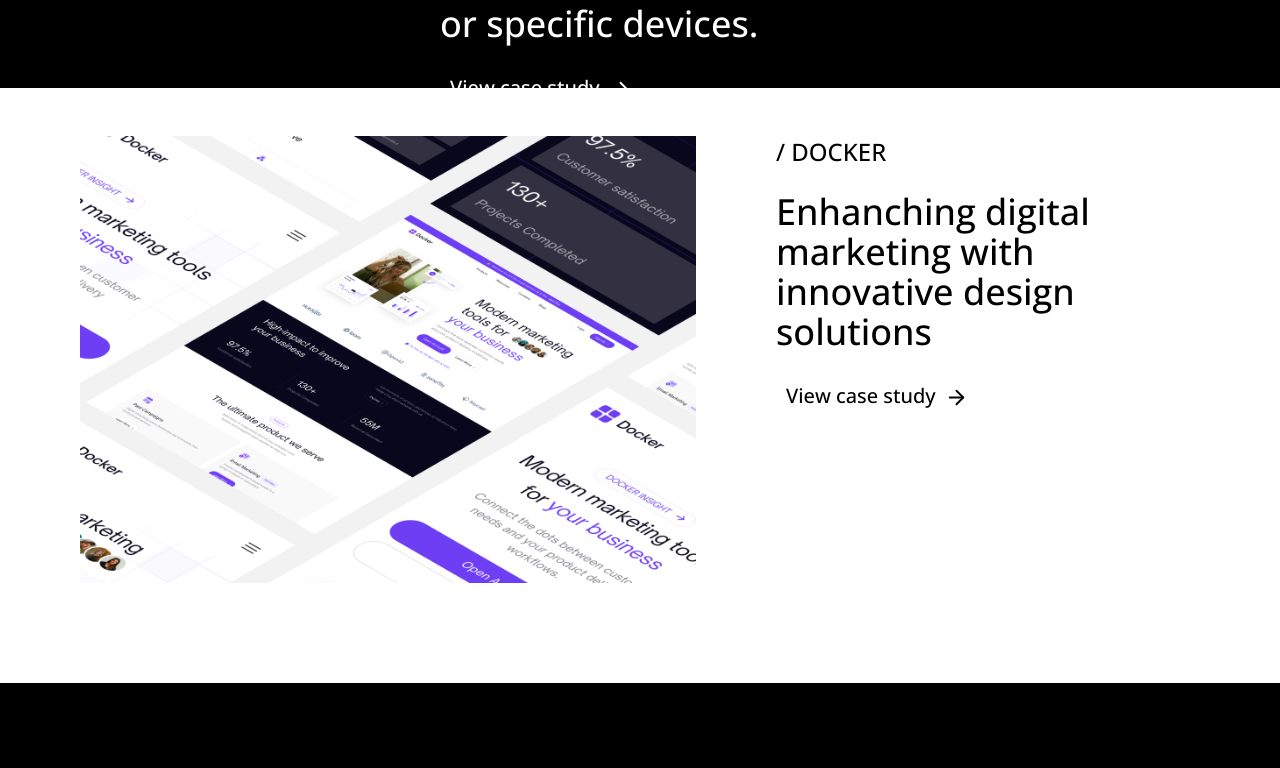
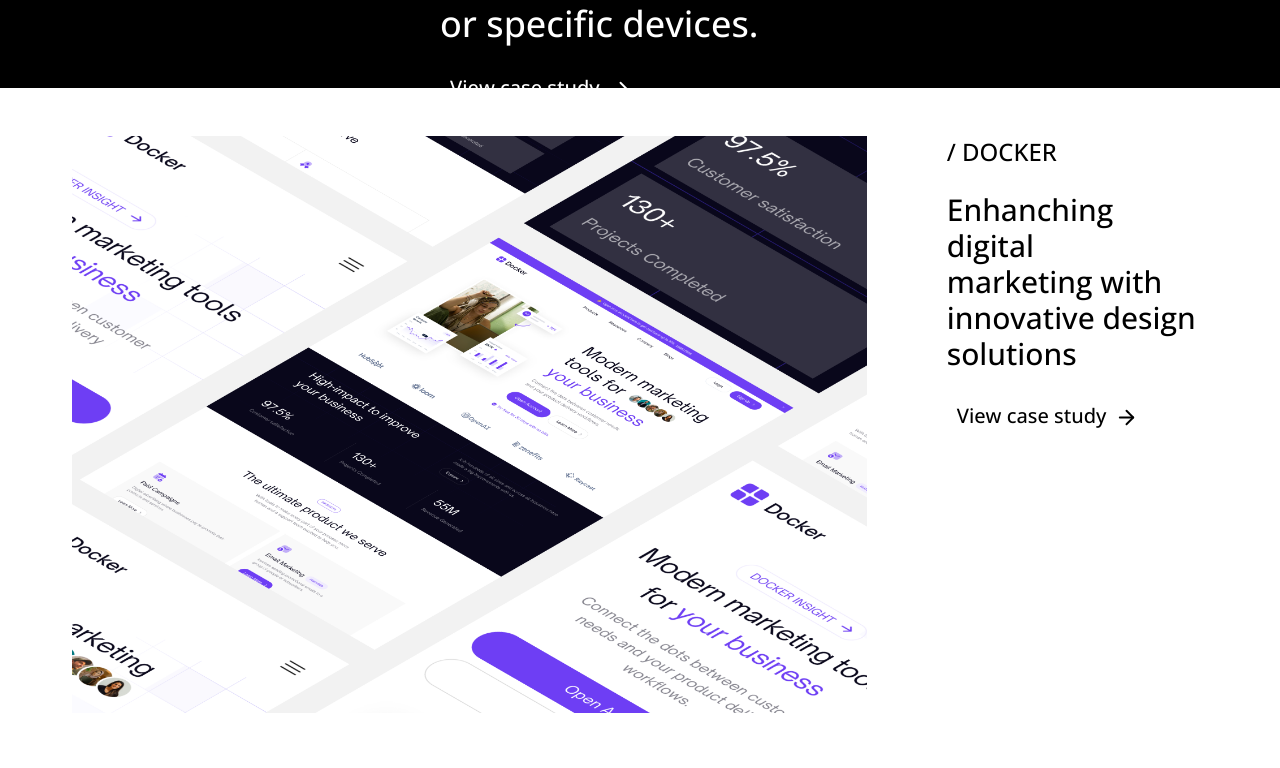
Before and after one commit to JihadZaidan/nexa-baru, a Next.js app: page /works in a window 1280 px wide. Shown: the part 2092-2860 px from the top of the page. Built offline with nearby package versions, Linux system fonts and the light colour scheme.

Commit message:
style: width photos

```diff
--- a/src/components/works/lowerworks.tsx
+++ b/src/components/works/lowerworks.tsx
@@ -15,9 +15,9 @@ export default function LowerSection() {
     useSlideFromLeft(imageRef, 0.3);
 
     return (
-        <div className="max-w-full w-full lg:px-20 lg:pt-12 lg:pb-25 px-5 py-8 bg-white">
+        <div className="max-w-full w-full lg:px-18 lg:pt-12 lg:pb-25 px-5 py-8 bg-white">
             <div className="w-full flex lg:flex-row flex-col-reverse lg:gap-20 gap-12">
-                <div ref={imageRef} className="lg:w-[55%] w-full">
+                <div ref={imageRef} className="lg:w-[70%] w-full">
                     <Image
                         src={ProDocker}
                         alt="Docker Project"
@@ -26,7 +26,7 @@ export default function LowerSection() {
 
                 <div ref={describeRef} className="justify-left items-left flex flex-col gap-6 bg-transparent">
                     <h5 className="text-2xl font-medium text-left text-black">/ DOCKER</h5>
-                    <h4 className="lg:text-4xl text-2xl font-medium text-left text-black">
+                    <h4 className="lg:text-3xl text-2xl font-medium text-left text-black">
                         Enhanching digital <br />
                         marketing with <br />
                         innovative design <br />
```
